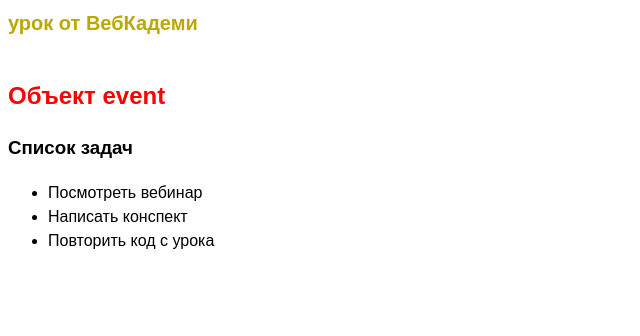
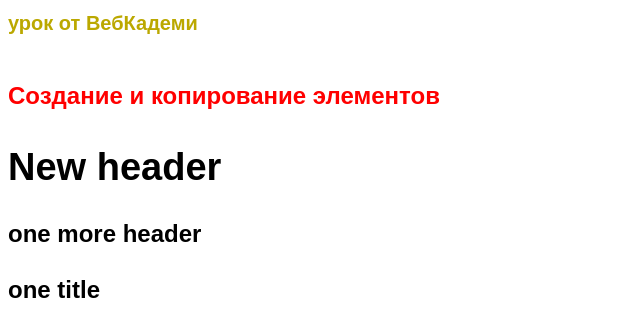
Before and after one commit to ORafie/main-js, a plain HTML site: page index.html in a window 1280 px wide. Shown: the whole page, without its empty margins (0-640 px from the left). Drawn offline with Linux system fonts and the light colour scheme.

Commit message:
elements - adding, changing, so on

```diff
--- a/index.html
+++ b/index.html
@@ -63,7 +63,7 @@
 		</div>
 
         <!-- Прослушка событий 3. event -->
-        <div class="dom-example">
+        <div class="dom-example none">
             <h2>Объект event</h2>
 			<h3>Список задач</h3>
 				<ul id="list">
@@ -74,7 +74,7 @@
 		</div>
 
         <!-- Создание элементов -->
-        <div class="dom-example none">
+        <div class="dom-example">
             <h2>Создание и копирование элементов</h2>
             <div id="elementsContainer"></div>
         </div>
--- a/main-elements.js
+++ b/main-elements.js
@@ -0,0 +1,46 @@
+// Elements===============================================================================
+/*
+to create an element
+document.createElement('tad-name')
+
+to change HTML content of an element
+element.innerHTML = ''
+
+to change text content of an element
+node.innerText = ''
+
+to clone an element
+node.cloneNode() // true - with innet text and tags; false - without
+
+to insert an element inside another element
+element.append(nodesOrDOMStrings)
+
+to delete an element
+element.remove()
+*/
+
+const container = document.querySelector('#elementsContainer')
+
+// to create a header
+const newHeader = document.createElement('h1')
+newHeader.innerText = 'New header'
+container.append(newHeader)
+
+// to clone an empty element
+const mainHeader = document.querySelector('head')
+const headerCopy = mainHeader.cloneNode()
+container.append(headerCopy)
+
+// to clone an element with inner text and tags
+const mainHeader2 = document.querySelector('head')
+const headerCopy2 = mainHeader.cloneNode(true)
+container.append(headerCopy2)
+
+// to insert html with a line (string)
+const htmlExampl = '<h2>one more header</h2>'
+container.insertAdjacentHTML('beforeend', htmlExampl)
+
+// to insert html with a template literals
+const title = 'one title'
+const htmlExampl2 = `<h2>${title}</h2>`
+container.insertAdjacentHTML('beforeend', htmlExampl2)
```
